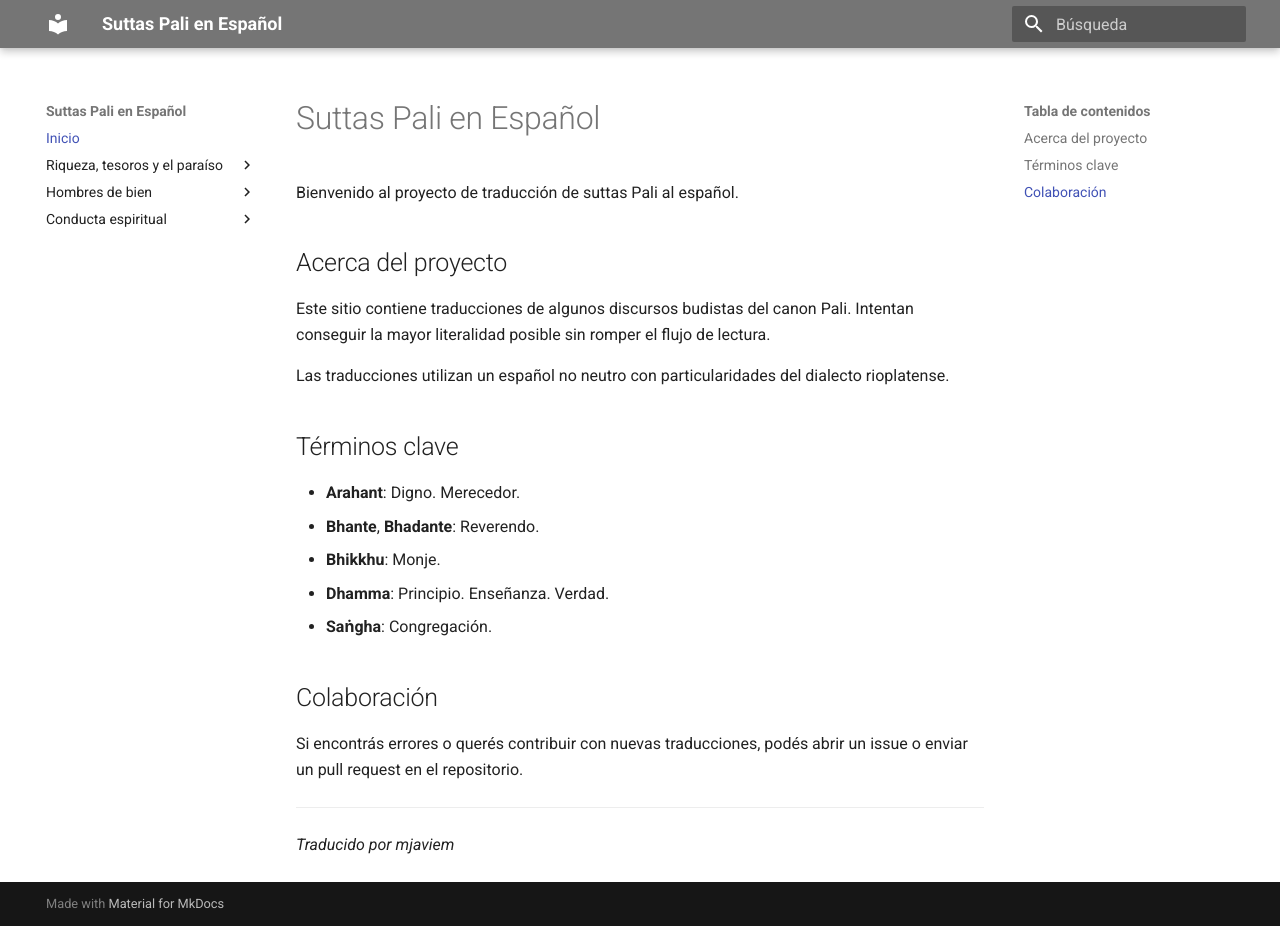
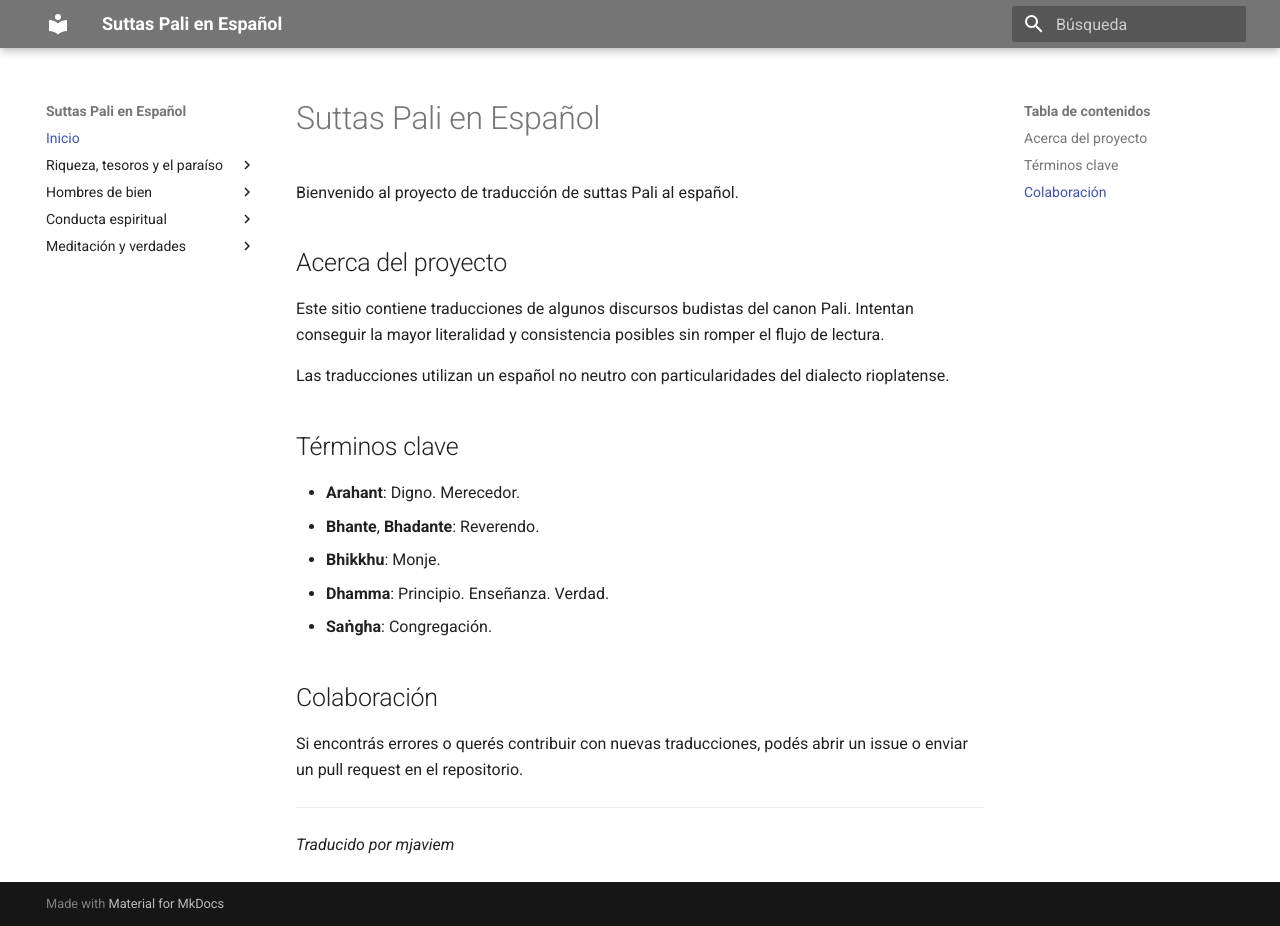
Before and after one commit to mjaviem/suttas-spanish, an MkDocs documentation site: the page built from docs/index.md, in a window 1280 px wide and 926 px high. Built offline with MkDocs 1.6.1 and Material for MkDocs 9.7.7, drawn with Linux system fonts in a browser that asks for light colours; some of the changed lines change nothing that is shown.

```diff
--- a/docs/index.md
+++ b/docs/index.md
@@ -4,7 +4,7 @@
 
 ## Acerca del proyecto
 
-Este sitio contiene traducciones de algunos discursos budistas del canon Pali. Intentan conseguir la mayor literalidad posible sin romper el flujo de lectura.
+Este sitio contiene traducciones de algunos discursos budistas del canon Pali. Intentan conseguir la mayor literalidad y consistencia posibles sin romper el flujo de lectura.
 
 Las traducciones utilizan un español no neutro con particularidades del dialecto rioplatense.
 
--- a/mkdocs.yml
+++ b/mkdocs.yml
@@ -25,9 +25,17 @@
 nav:
   - Inicio: index.md
   - Riqueza, tesoros y el paraíso:
-      - AN 5.227 Bhogasutta – Riqueza: AN-5.227.md
-      - AN 2.145: AN-2.145.md
+      - AN 5.227 Bhogasutta – Discurso de la riqueza: AN-5.227.md
+      - AN 2.145 (Dānavagga – Capitulo de regalos): AN-2.145.md
+#  - Dificultad y satisfacción:
   - Hombres de bien:
-      - AN 4.242 Sappurisānisaṁsasutta – Beneficios de un hombre de bien: AN-4.242.md
+      - AN 4.242 Sappurisānisaṁsasutta – Discurso de los beneficios de un hombre de bien: AN-4.242.md
+      - SN  55.55 Sotāpattiphalasutta – Discurso del resultado de adentrarse en la corriente: SN-55.55.md
   - Conducta espiritual:
-      - SN  45.39 Paṭhamabrahmacariyasutta – La conducta espiritual (1): SN-45.39.md
+      - AN 2.64 (Sukhavagga – Capitulo de satisfacción): AN-2.64.md
+      - SN  45.39 Paṭhamabrahmacariyasutta – Discurso de la conducta espiritual (1°): SN-45.39.md
+#  - Sensualismo y ascetimo:
+  - Meditación y verdades:
+      - AN  6.107 Rāgasutta – Discurso del interés: AN-6.107.md
+#      - Dificultad y surgimiento sustentado:
+#      - Supresión de la dificultad y Camino Óctuple Noble:
```
Also changed, not shown: 1 other file.
